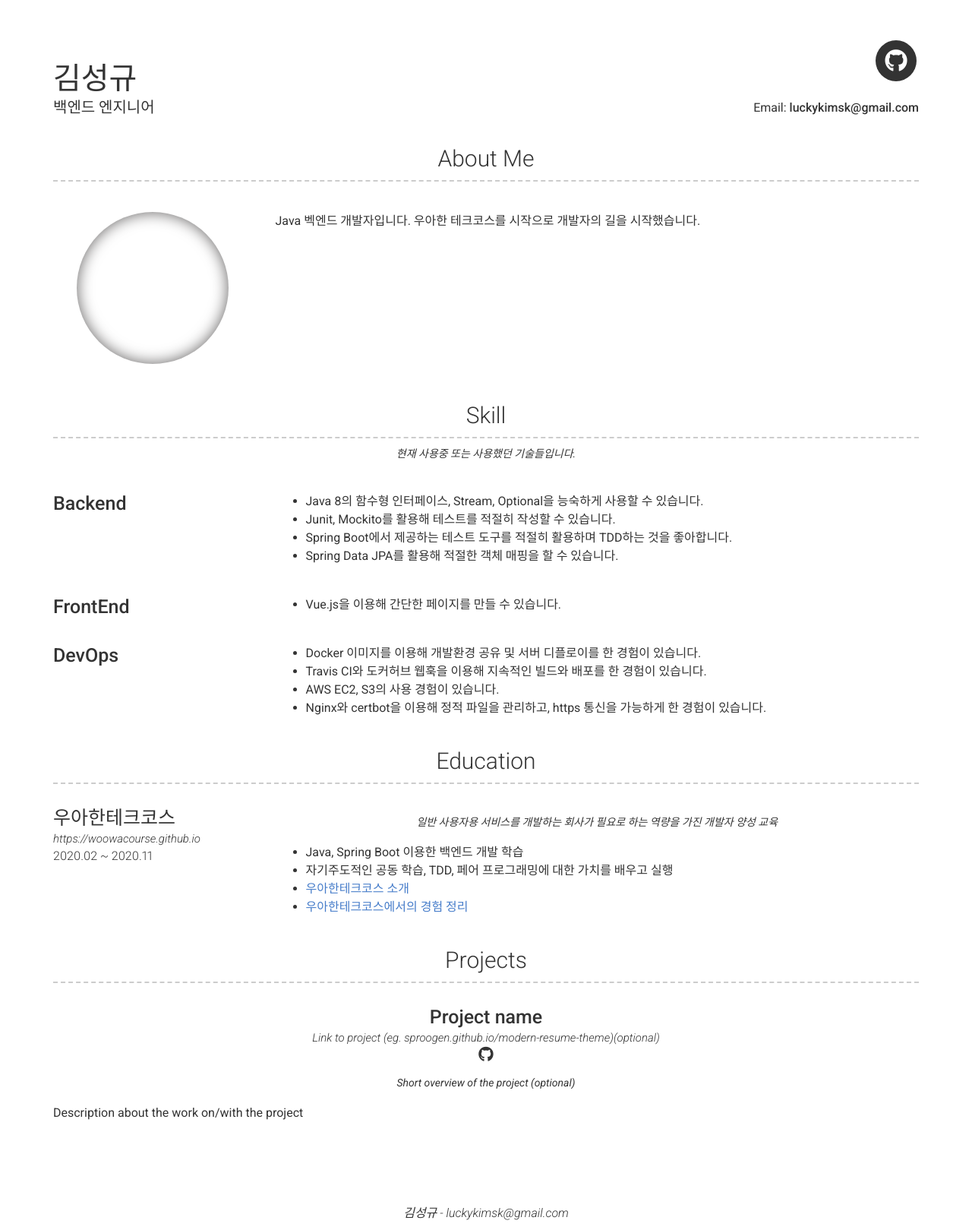
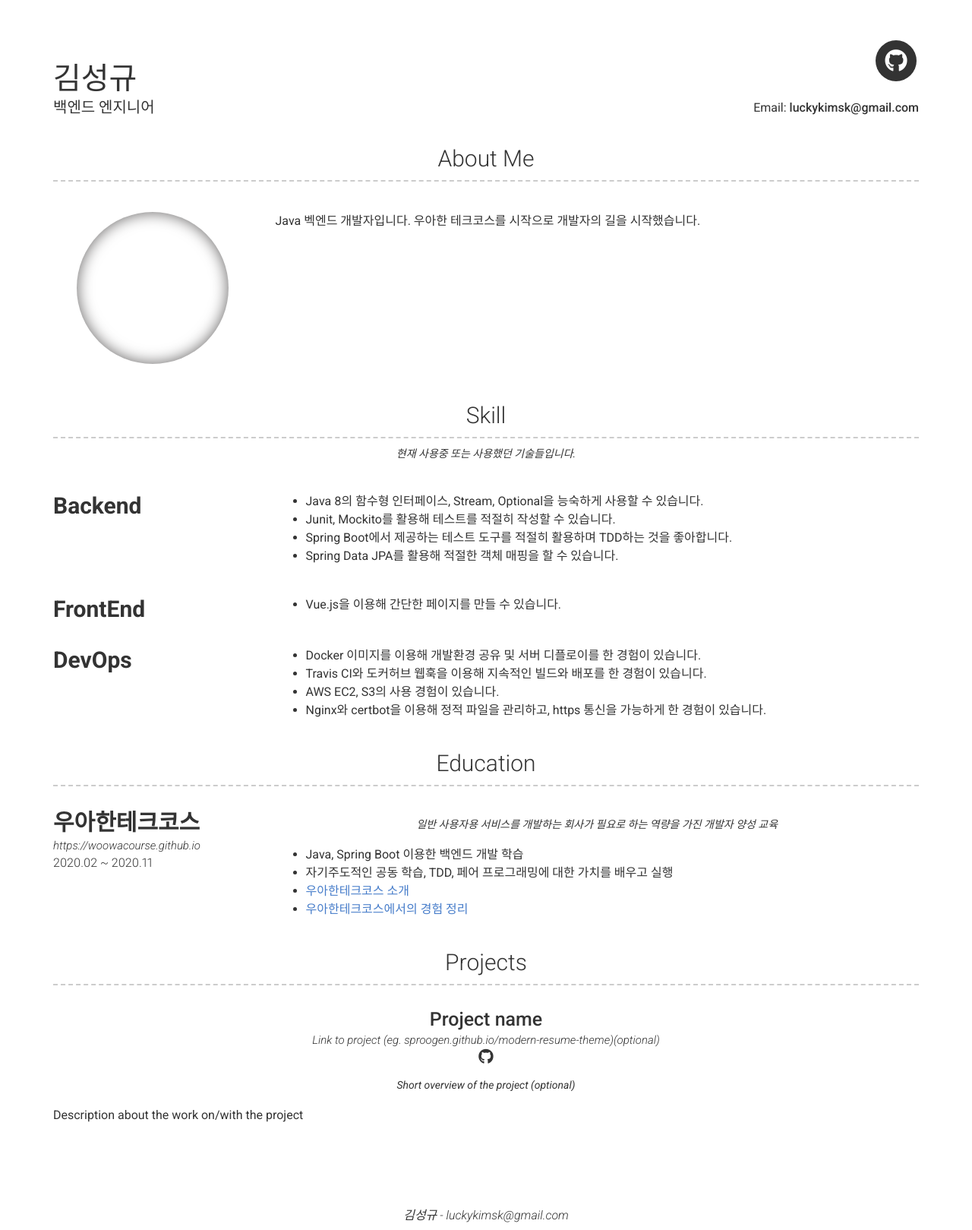
Before and after one commit to KimSeongGyu1/KimSeongGyu1.github.io, a Jekyll site: the page built from index.md, in a window 1280 px wide. Shown: the whole page at 76% size. Built offline with Jekyll 4.4.1, drawn with Linux system fonts in a browser that asks for light colours; nearby versions of some CDN libraries.

Commit message:
left 레이아웃 제목 강조

```diff
--- a/_includes/left.html
+++ b/_includes/left.html
@@ -1,6 +1,6 @@
 <div class="row clearfix layout layout-left">
   <div class="col-xs-12 col-sm-4 col-md-3 col-print-12 details">
-    {%- if include.item.name -%}<h4>{{ include.item.name }}</h4>{%- endif -%}
+    {%- if include.item.name -%}<h4 style="font-weight: bold;font-size: 3rem">{{ include.item.name }}</h4>{%- endif -%}
     {%- if include.item.company -%}<h4>{{ include.item.company }}</h4>{%- endif -%}
     {%- if include.item.link -%}
       {% include a.html href=include.item.link class="link" %}{{ include.item.link }}</a>
```
